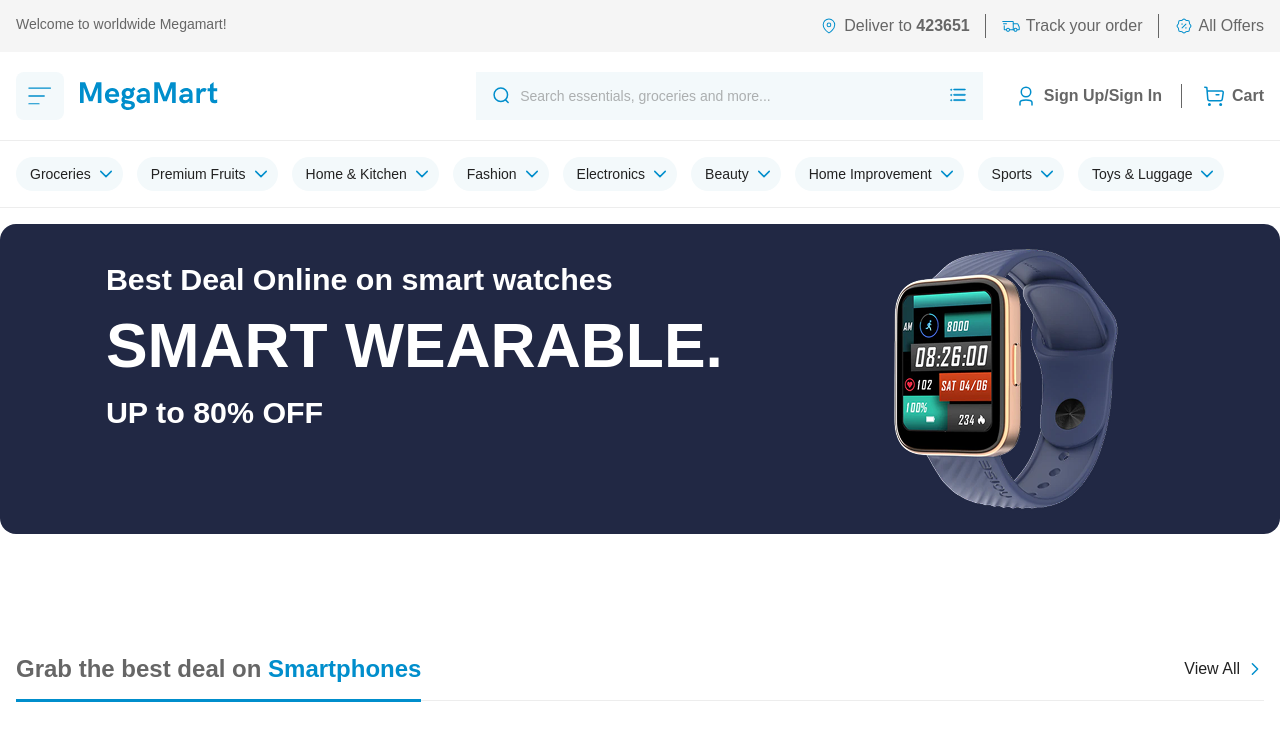
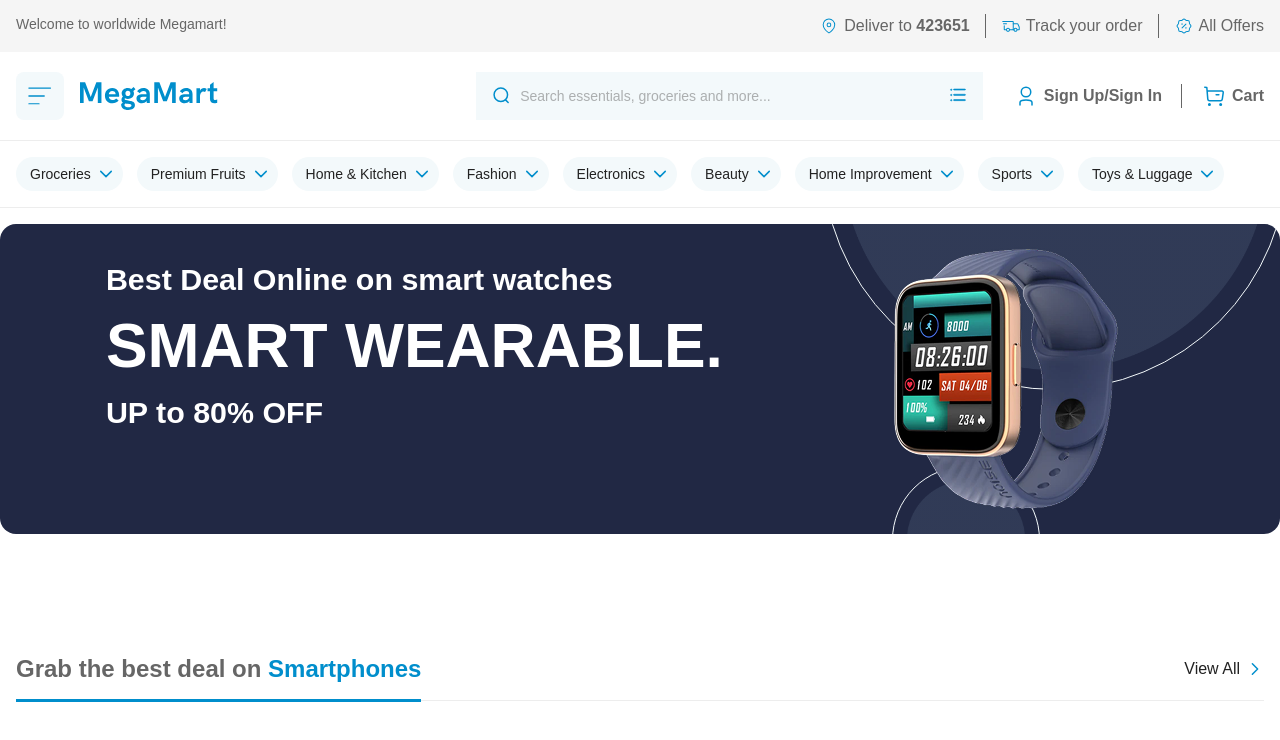
Before and after one commit to EugeneLevkovych/tailwind-react-mega-mart, a React (Vite) app: page / in a window 1280 px wide. Shown: the top 740 px of the page. Built offline with nearby package versions, Linux system fonts and the light colour scheme.

Commit message:
add aadvert elipses

```diff
--- a/src/components/Advertisement.jsx
+++ b/src/components/Advertisement.jsx
@@ -3,13 +3,30 @@ import watch1 from "../assets/smart-wearable.png";
 export default function Advertisement() {
 
   return (
-    <div className="container flex justify-between border-0 rounded-2xl bg-blue2 mb-[7.5rem] mx-auto px-4">
-        <div className="lg:ml-10 xl:ml-[5.62rem] mt-10 space-y-5">
+    <div className="container relative flex justify-between border-0 rounded-2xl bg-blue2 mb-[7.5rem] mx-auto px-4 overflow-hidden">
+         <div className="absolute -top-75 -right-2 size-116.5 border border-blue1 rounded-full"
+        style={{
+         backgroundImage: "linear-gradient(to bottom, rgba(33, 40, 68, 0.9), rgba(33, 40, 68, 0.9)), url('./src/assets/ellipse.png')",
+         backgroundSize: '426px',
+         backgroundPosition: 'center',
+         backgroundRepeat: 'no-repeat',
+          }} />
+
+             <div className="absolute -bottom-20 right-60 size-37 border border-blue1 rounded-full"
+        style={{
+         backgroundImage: "linear-gradient(to bottom, rgba(33, 40, 68, 0.9), rgba(33, 40, 68, 0.9)), url('./src/assets/ellipse.png')",
+         backgroundSize: '118px',
+         backgroundPosition: 'center',
+         backgroundRepeat: 'no-repeat',
+          }} />
+
+
+        <div className="lg:ml-10 xl:ml-[5.62rem] mt-10 space-y-5 z-10">
           <p className="font-semibold text-[1.2rem] lg:text-[1.9rem] leading-none text-white1">Best Deal Online on smart watches</p>
           <p className="font-bold text-[2rem] lg:text-[3.9rem] leading-none text-white1">SMART WEARABLE.</p>
           <p className="font-semibold text-[1.2rem] lg:text-[1.9rem] leading-none text-white1">UP to 80% OFF</p>
         </div>
-        <div className="w-[10rem] lg:w-[16.75rem] h-[10rem] lg:h-[16.88rem] my-5 lg:mr-5 xl:mr-[7.75rem]">
+        <div className="w-[10rem] lg:w-[16.75rem] h-[10rem] lg:h-[16.88rem] my-5 lg:mr-5 xl:mr-[7.75rem] z-50">
           <img src={watch1} alt="Watch" />
         </div>
     </div>
--- a/src/components/Footer.jsx
+++ b/src/components/Footer.jsx
@@ -11,7 +11,7 @@ export default function Footer() {
        <div className="absolute -top-30 -right-40 size-100 border border-blue1 rounded-full"
         style={{
          backgroundImage: "linear-gradient(to bottom, rgba(0, 142, 204, 0.8), rgba(0, 142, 204, 0.8)), url('./src/assets/ellipse.png')",
-         backgroundSize: '373px',
+         backgroundSize: '371px',
          backgroundPosition: 'center',
          backgroundRepeat: 'no-repeat',
        }} />
```
